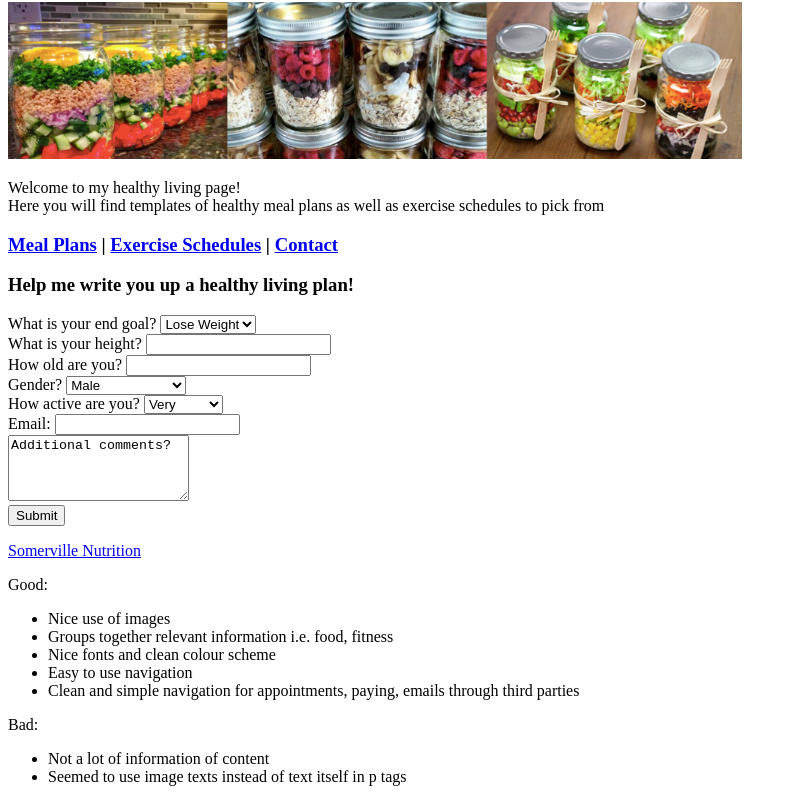
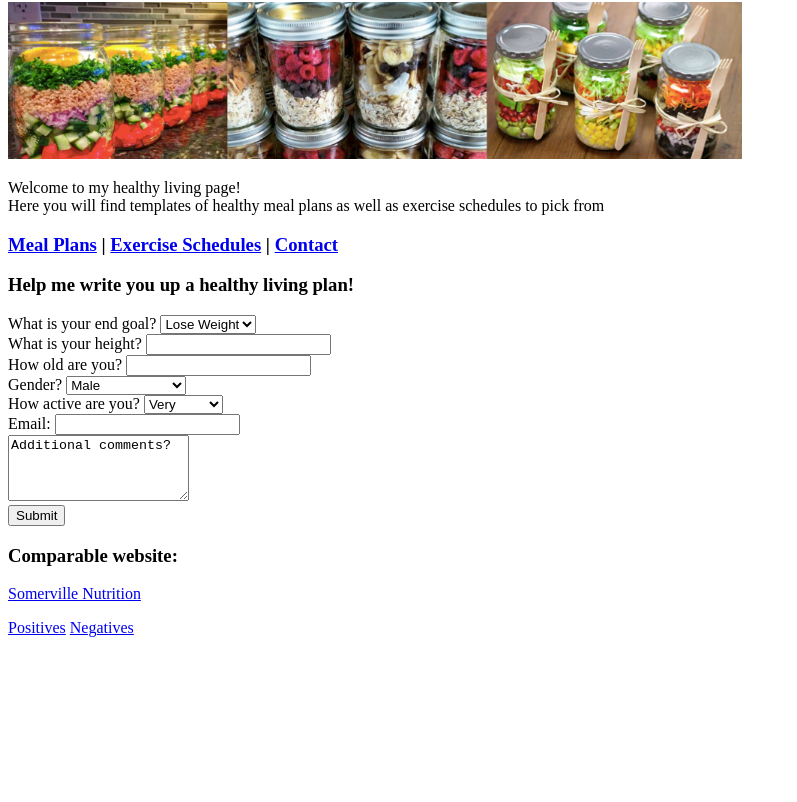
Before and after one commit to emgreen33/emgreen33.github.io, a plain HTML site: page index.html in a window 1280 px wide. Shown: the part 78-880 px from the top of the page, without its empty margins (0-797 px from the left). After the commit the page ends 800 px from the top, so only its background shows below. Drawn offline with Linux system fonts and the light colour scheme.

Commit message:
add links to index

```diff
--- a/index.html
+++ b/index.html
@@ -69,20 +69,10 @@
     <button type="submit" value="submit">Submit</button>
     </form>
     <div>
+      <h3>Comparable website:</h3>
       <p><a href="http://www.somervillenutrition.com">Somerville Nutrition</a></p>
-      <p>Good:</p>
-      <ul>
-        <li>Nice use of images</li>
-        <li>Groups together relevant information i.e. food, fitness</li>
-        <li>Nice fonts and clean colour scheme</li>
-        <li>Easy to use navigation</li>
-        <li>Clean and simple navigation for appointments, paying, emails through third parties</li>
-      </ul>
-      <p>Bad:</p>
-      <ul>
-        <li>Not a lot of information of content</li>
-        <li>Seemed to use image texts instead of text itself in p tags</li>
-      </ul>
+      <a href="positive.html">Positives</a>
+      <a href="negative.html">Negatives</a>
     </div>
 </body>
 </html>
```
